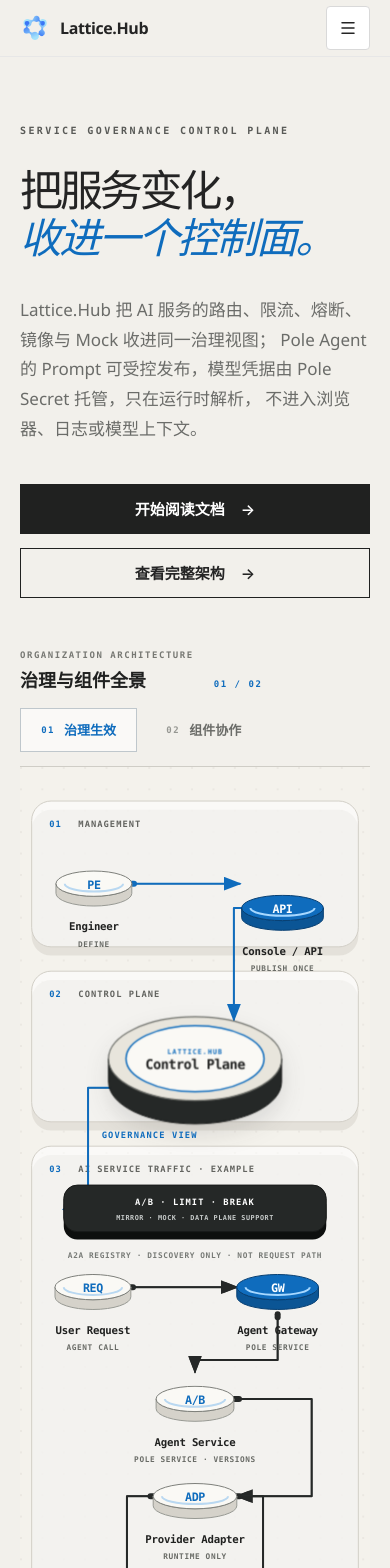
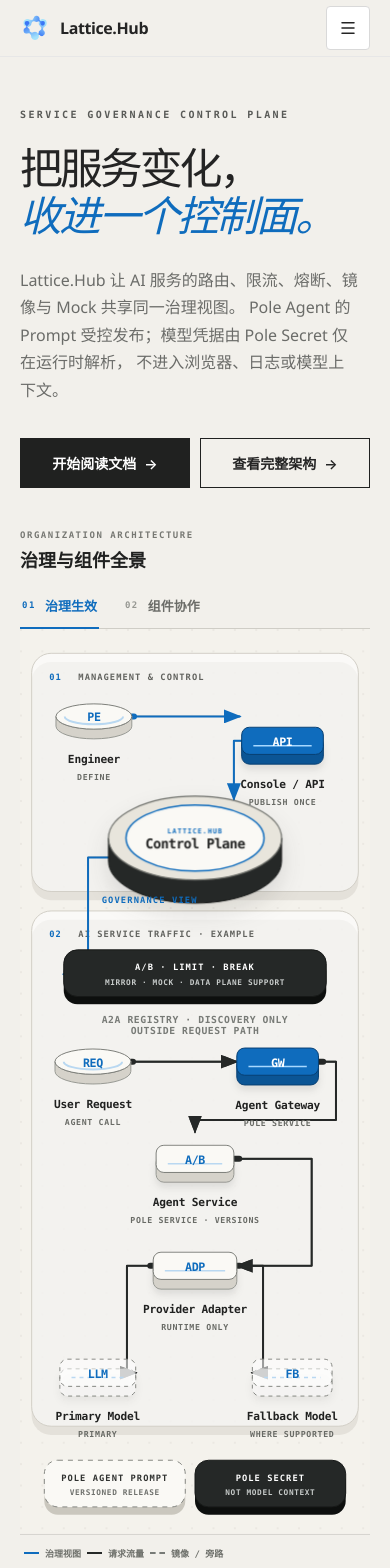
Before and after one commit to lattice-hub/lattice-hub.github.io, a Next.js app: page / in a window 390 px wide. Shown: the top 1568 px of the page. Built offline with nearby package versions, Linux system fonts and the light colour scheme; what fumadocs-ui would draw is missing.

Commit message:
feat: polish homepage architecture layout

```diff
--- a/src/app/page.tsx
+++ b/src/app/page.tsx
@@ -48,7 +48,7 @@
   },
   {
     title: '运行时视图',
-    detail: 'Thin SDK、Local Proxy / Sidecar 与 Proxy Mesh / Gateway 读取版本化治理视图。',
+    detail: 'Rust SDK、Local Proxy / Sidecar 与 Proxy Mesh / Gateway 读取版本化治理视图。',
   },
   {
     title: '能力目录',
@@ -74,7 +74,7 @@
           </article>
           <article>
             <span>03 / RUNTIME</span>
-            <strong>Thin SDK、Local Proxy / Sidecar 与 Proxy Mesh / Gateway</strong>
+            <strong>Rust SDK、Local Proxy / Sidecar 与 Proxy Mesh / Gateway</strong>
           </article>
         </div>
       </aside>
--- a/src/components/site/ArchitectureDiagrams.module.css
+++ b/src/components/site/ArchitectureDiagrams.module.css
@@ -166,6 +166,14 @@
   fill: #d5d2ca;
   stroke: #979993;
   stroke-width: 1;
+}
+
+.shapeslab .nodeBody {
+  filter: drop-shadow(0 5px 4px rgba(32, 33, 32, .1));
+}
+
+.shapeslab .nodeRim {
+  stroke-width: 1.5;
 }
 
 .nodeTop {
@@ -342,18 +350,19 @@
 
 .boundaryLabel {
   fill: #777a76;
-  font-size: 8px;
+  font-size: 8.5px;
   font-weight: 680;
   letter-spacing: .08em;
 }
 
 .legend {
-  position: absolute;
-  right: 18px;
-  bottom: 10px;
   display: flex;
   align-items: center;
+  justify-content: flex-end;
   gap: 8px;
+  min-height: 30px;
+  border-top: 1px solid rgba(129, 128, 121, .24);
+  padding-inline: 12px;
   color: #6e706b;
   font-family: "SFMono-Regular", Consolas, "Liberation Mono", monospace;
   font-size: 9px;
@@ -435,10 +444,11 @@
   }
 
   .legend {
-    right: 12px;
-    bottom: 5px;
+    justify-content: flex-start;
     gap: 6px;
-    font-size: 8px;
+    min-height: 38px;
+    padding-inline: 4px;
+    font-size: 9px;
   }
 
   .legend i {
@@ -451,11 +461,11 @@
   }
 
   .nodeLabel {
-    font-size: 11px;
+    font-size: 11.5px;
   }
 
   .nodeMeta {
-    font-size: 8px;
+    font-size: 8.5px;
   }
 
   .coreTitle {
@@ -471,7 +481,16 @@
   }
 
   .contractMeta {
-    font-size: 7px;
+    font-size: 8px;
+  }
+
+  .boundaryLabel {
+    font-size: 10px;
+    letter-spacing: .06em;
+  }
+
+  .flowLabel {
+    font-size: 9px;
   }
 }
 
--- a/src/components/site/ArchitectureDiagrams.tsx
+++ b/src/components/site/ArchitectureDiagrams.tsx
@@ -3,6 +3,7 @@
 
 type DiagramKind = 'collaboration' | 'governance';
 type NodeTone = 'paper' | 'blue' | 'dark' | 'external';
+type NodeShape = 'disc' | 'slab';
 type FlowTone = 'governance' | 'traffic' | 'shadow';
 
 function FlowPath({
@@ -178,6 +179,7 @@
   depth = 10,
   delay = 0,
   tone = 'paper',
+  shape = 'slab',
 }: {
   x: number;
   y: number;
@@ -188,18 +190,21 @@
   depth?: number;
   delay?: number;
   tone?: NodeTone;
+  shape?: NodeShape;
 }) {
   const radiusX = width / 2;
   const radiusY = Math.max(13, Math.round(width * 0.15));
   const timing = { '--node-delay': `${delay}s` } as CSSProperties;
-  const labelY = radiusY + depth + 25;
+  const labelY = (shape === 'disc' ? radiusY : 14) + depth + 25;
 
   return (
     <g
-      className={`${styles.platformNode} ${styles[`tone${tone}`]}`}
+      className={`${styles.platformNode} ${styles[`tone${tone}`]} ${styles[`shape${shape}`]}`}
       transform={`translate(${x} ${y})`}
     >
       <g className={styles.nodeLift} style={timing}>
+        {shape === 'disc' ? (
+          <>
             <path
               className={styles.nodeBody}
               d={`M ${-radiusX} 0 A ${radiusX} ${radiusY} 0 0 0 ${radiusX} 0 L ${radiusX} ${depth} A ${radiusX} ${radiusY} 0 0 1 ${-radiusX} ${depth} Z`}
@@ -209,6 +214,28 @@
               className={styles.nodeRim}
               d={`M ${-radiusX + 9} 0 A ${radiusX - 9} ${Math.max(7, radiusY - 5)} 0 0 0 ${radiusX - 9} 0`}
             />
+          </>
+        ) : (
+          <>
+            <rect
+              className={styles.nodeBody}
+              height={28}
+              rx="8"
+              width={width}
+              x={-radiusX}
+              y={-14 + depth}
+            />
+            <rect
+              className={styles.nodeTop}
+              height={28}
+              rx="8"
+              width={width}
+              x={-radiusX}
+              y="-14"
+            />
+            <path className={styles.nodeRim} d={`M ${-radiusX + 12} 5 H ${radiusX - 12}`} />
+          </>
+        )}
         <text className={styles.nodeMark} textAnchor="middle" y="5">{mark}</text>
       </g>
       <text className={styles.nodeLabel} textAnchor="middle" y={labelY}>{label}</text>
@@ -376,15 +403,15 @@
       aria-hidden="true"
       className={`${styles.diagram} ${styles.mobileDiagram}`}
       data-diagram-viewport="mobile"
-      viewBox="0 0 360 780"
+      viewBox="0 0 360 820"
     >
       <DiagramDefs compact id={markerId} />
-      <rect className={styles.diagramBackground} height="780" width="360" />
-      <rect fill={`url(#${markerId}-grid)`} height="780" width="360" />
+      <rect className={styles.diagramBackground} height="820" width="360" />
+      <rect fill={`url(#${markerId}-grid)`} height="820" width="360" />
 
       <PanoramaPlane height={165} index="01" label="MANAGEMENT" width={336} x={12} y={35} />
       <PanoramaPlane height={170} index="02" label="CONTROL PLANE" width={336} x={12} y={225} />
-      <PanoramaPlane height={250} index="03" label="RUNTIME" width={336} x={12} y={420} />
+      <PanoramaPlane height={300} index="03" label="RUNTIME" width={336} x={12} y={420} />
 
       <FlowPath d="M 90 105 L 180 105 L 180 270" delay={0.1} markerId={markerId} />
       <FlowPath d="M 270 145 L 220 145 L 220 275" delay={0.45} markerId={markerId} />
@@ -401,7 +428,7 @@
       <PlatformNode delay={1.9} label="Envoy / Gateway" mark="xDS" meta="EXTERNAL" tone="external" width={86} x={82} y={590} />
       <PlatformNode delay={2.15} label="Limiter" mark="L" meta="RUNTIME" tone="dark" width={78} x={270} y={625} />
 
-      <ContractBand label="SPECIFICATION" meta="SHARED CONTRACT" width={270} x={45} y={705} />
+      <ContractBand label="SPECIFICATION" meta="SHARED CONTRACT" width={270} x={45} y={745} />
     </svg>
   );
 }
@@ -414,14 +441,14 @@
       aria-hidden="true"
       className={`${styles.diagram} ${styles.desktopDiagram}`}
       data-diagram-viewport="desktop"
-      viewBox="0 0 1200 620"
+      viewBox="0 0 1200 570"
     >
       <DiagramDefs id={markerId} />
-      <rect className={styles.diagramBackground} height="620" width="1200" />
-      <rect fill={`url(#${markerId}-grid)`} height="620" width="1200" />
+      <rect className={styles.diagramBackground} height="570" width="1200" />
+      <rect fill={`url(#${markerId}-grid)`} height="570" width="1200" />
 
-      <PanoramaPlane height={330} index="01" label="MANAGEMENT & CONTROL" width={315} x={28} y={130} />
-      <PanoramaPlane height={450} index="02" label="AI SERVICE TRAFFIC · EXAMPLE" width={790} x={375} y={55} />
+      <PanoramaPlane height={300} index="01" label="MANAGEMENT & CONTROL" width={315} x={28} y={130} />
+      <PanoramaPlane height={440} index="02" label="AI SERVICE TRAFFIC · EXAMPLE" width={790} x={375} y={55} />
 
       <FlowPath d="M 142 225 L 208 225" delay={0.1} markerId={markerId} />
       <FlowPath d="M 260 245 L 300 245 L 300 350 L 275 350" delay={0.55} markerId={markerId} />
@@ -435,10 +462,10 @@
       <FlowPath d="M 827 325 L 900 325 L 900 280 L 908 280" delay={2.95} markerId={markerId} tone="traffic" />
       <FlowPath d="M 1012 250 L 1042 250" delay={3.2} markerId={markerId} tone="traffic" />
       <FlowPath d="M 1012 280 L 1030 280 L 1030 340 L 1042 340" delay={3.45} markerId={markerId} tone="traffic" />
-      <FlowPath d="M 590 305 L 590 395" delay={3.7} markerId={markerId} tone="shadow" />
+      <FlowPath d="M 642 280 L 665 280 L 665 385 L 590 395" delay={3.7} markerId={markerId} tone="shadow" />
       <FlowPath d="M 642 290 L 700 290 L 700 420 L 742 420" delay={3.95} markerId={markerId} tone="shadow" />
 
-      <PlatformNode delay={0.05} label="Platform Engineer" mark="PE" meta="DEFINE · REVIEW" width={104} x={90} y={225} />
+      <PlatformNode delay={0.05} label="Platform Engineer" mark="PE" meta="DEFINE · REVIEW" shape="disc" width={104} x={90} y={225} />
       <PlatformNode delay={0.45} label="Console / API" mark="API" meta="PUBLISH ONCE" tone="blue" width={104} x={255} y={225} />
       <ControlPlane compact width={176} x={185} y={350} />
       <ContractBand
@@ -449,7 +476,7 @@
         x={440}
         y={92}
       />
-      <PlatformNode delay={1.85} label="User Request" mark="REQ" meta="AGENT CALL" width={88} x={430} y={265} />
+      <PlatformNode delay={1.85} label="User Request" mark="REQ" meta="AGENT CALL" shape="disc" width={88} x={430} y={265} />
       <PlatformNode delay={2.05} label="Agent Gateway" mark="GW" meta="POLE SERVICE · SDK / PROXY" tone="blue" width={104} x={590} y={265} />
       <PlatformNode delay={2.25} label="Agent Service A" mark="A" meta="POLE SERVICE · STABLE" width={94} x={780} y={215} />
       <PlatformNode delay={2.5} label="Agent Service B" mark="B" meta="POLE SERVICE · CANDIDATE" width={94} x={780} y={325} />
@@ -464,7 +491,7 @@
         meta="BUILT-IN PROMPT + OPERATOR INSTRUCTIONS · GUARDED HOT RELOAD"
         width={390}
         x={420}
-        y={530}
+        y={510}
       />
       <ContractBand
         dark
@@ -472,15 +499,13 @@
         meta="RUNTIME RESOLVE · NEVER MODEL CONTEXT"
         width={340}
         x={825}
-        y={530}
+        y={510}
       />
 
-      <text className={styles.flowLabel} x="160" y="206">DEFINE</text>
-      <text className={styles.flowLabel} x="294" y="232">PUBLISH</text>
       <text className={styles.flowLabel} x="360" y="178">GOVERNANCE VIEW</text>
       <text className={`${styles.flowLabel} ${styles.flowLabelTraffic}`} x="485" y="247">REQUEST</text>
       <text className={`${styles.flowLabel} ${styles.flowLabelShadow}`} x="603" y="366">MIRROR / MOCK</text>
-      <text className={styles.boundaryLabel} textAnchor="end" x="1135" y="482">A2A REGISTRY · DISCOVERY ONLY · NOT REQUEST PATH</text>
+      <text className={styles.boundaryLabel} textAnchor="end" x="1135" y="490">A2A REGISTRY · DISCOVERY ONLY · NOT REQUEST PATH</text>
     </svg>
   );
 }
@@ -493,49 +518,48 @@
       aria-hidden="true"
       className={`${styles.diagram} ${styles.mobileDiagram}`}
       data-diagram-viewport="mobile"
-      viewBox="0 0 360 1060"
+      viewBox="0 0 360 930"
     >
       <DiagramDefs compact id={markerId} />
-      <rect className={styles.diagramBackground} height="1060" width="360" />
-      <rect fill={`url(#${markerId}-grid)`} height="1060" width="360" />
+      <rect className={styles.diagramBackground} height="930" width="360" />
+      <rect fill={`url(#${markerId}-grid)`} height="930" width="360" />
 
-      <PanoramaPlane height={150} index="01" label="MANAGEMENT" width={336} x={12} y={35} />
-      <PanoramaPlane height={155} index="02" label="CONTROL PLANE" width={336} x={12} y={210} />
-      <PanoramaPlane height={500} index="03" label="AI SERVICE TRAFFIC · EXAMPLE" width={336} x={12} y={390} />
+      <PanoramaPlane height={245} index="01" label="MANAGEMENT & CONTROL" width={336} x={12} y={25} />
+      <PanoramaPlane height={530} index="02" label="AI SERVICE TRAFFIC · EXAMPLE" width={336} x={12} y={290} />
 
-      <FlowPath d="M 115 120 L 226 120" delay={0.1} markerId={markerId} />
-      <FlowPath d="M 270 145 L 220 145 L 220 260" delay={0.5} markerId={markerId} />
-      <FlowPath d="M 145 330 L 70 330 L 70 455 L 45 455" delay={1.1} markerId={markerId} />
-      <FlowPath d="M 114 535 L 223 535" delay={1.75} markerId={markerId} tone="traffic" />
-      <FlowPath d="M 265 563 L 265 610 L 180 610 L 180 622" delay={2.05} markerId={markerId} tone="traffic" />
-      <FlowPath d="M 220 650 L 300 650 L 300 750 L 223 750" delay={2.4} markerId={markerId} tone="traffic" />
-      <FlowPath d="M 137 750 L 110 750 L 110 850 L 119 850" delay={2.75} markerId={markerId} tone="traffic" />
-      <FlowPath d="M 223 750 L 250 750 L 250 850 L 239 850" delay={3.05} markerId={markerId} tone="traffic" />
+      <FlowPath d="M 115 90 L 226 90" delay={0.1} markerId={markerId} />
+      <FlowPath d="M 270 115 L 220 115 L 220 175" delay={0.5} markerId={markerId} />
+      <FlowPath d="M 145 235 L 70 235 L 70 355 L 45 355" delay={1.1} markerId={markerId} />
+      <FlowPath d="M 114 445 L 223 445" delay={1.75} markerId={markerId} tone="traffic" />
+      <FlowPath d="M 307 445 L 325 445 L 325 505 L 180 505 L 180 517" delay={2.05} markerId={markerId} tone="traffic" />
+      <FlowPath d="M 220 545 L 300 545 L 300 655 L 223 655" delay={2.4} markerId={markerId} tone="traffic" />
+      <FlowPath d="M 137 655 L 110 655 L 110 765 L 119 765" delay={2.75} markerId={markerId} tone="traffic" />
+      <FlowPath d="M 223 655 L 250 655 L 250 765 L 239 765" delay={3.05} markerId={markerId} tone="traffic" />
 
-      <PlatformNode delay={0.05} label="Engineer" mark="PE" meta="DEFINE" width={78} x={76} y={120} />
-      <PlatformNode delay={0.45} label="Console / API" mark="API" meta="PUBLISH ONCE" tone="blue" width={84} x={270} y={145} />
-      <ControlPlane compact width={178} x={180} y={300} />
+      <PlatformNode delay={0.05} label="Engineer" mark="PE" meta="DEFINE" shape="disc" width={78} x={76} y={90} />
+      <PlatformNode delay={0.45} label="Console / API" mark="API" meta="PUBLISH ONCE" tone="blue" width={84} x={270} y={115} />
+      <ControlPlane compact width={178} x={180} y={215} />
       <ContractBand
         dark
         label="A/B · LIMIT · BREAK"
         meta="MIRROR · MOCK · DATA PLANE SUPPORT"
         width={270}
         x={45}
-        y={430}
+        y={330}
       />
-      <PlatformNode delay={1.7} label="User Request" mark="REQ" meta="AGENT CALL" width={78} x={75} y={535} />
-      <PlatformNode delay={1.95} label="Agent Gateway" mark="GW" meta="POLE SERVICE" tone="blue" width={84} x={265} y={535} />
-      <PlatformNode delay={2.3} label="Agent Service" mark="A/B" meta="POLE SERVICE · VERSIONS" width={80} x={180} y={650} />
-      <PlatformNode delay={2.65} label="Provider Adapter" mark="ADP" meta="RUNTIME ONLY" width={86} x={180} y={750} />
-      <PlatformNode delay={2.95} label="Primary Model" mark="LLM" meta="PRIMARY" tone="external" width={78} x={80} y={850} />
-      <PlatformNode delay={3.25} label="Fallback Model" mark="FB" meta="WHERE SUPPORTED" tone="external" width={82} x={280} y={850} />
+      <PlatformNode delay={1.7} label="User Request" mark="REQ" meta="AGENT CALL" shape="disc" width={78} x={75} y={445} />
+      <PlatformNode delay={1.95} label="Agent Gateway" mark="GW" meta="POLE SERVICE" tone="blue" width={84} x={265} y={445} />
+      <PlatformNode delay={2.3} label="Agent Service" mark="A/B" meta="POLE SERVICE · VERSIONS" width={80} x={180} y={545} />
+      <PlatformNode delay={2.65} label="Provider Adapter" mark="ADP" meta="RUNTIME ONLY" width={86} x={180} y={655} />
+      <PlatformNode delay={2.95} label="Primary Model" mark="LLM" meta="PRIMARY" tone="external" width={78} x={80} y={765} />
+      <PlatformNode delay={3.25} label="Fallback Model" mark="FB" meta="WHERE SUPPORTED" tone="external" width={82} x={280} y={765} />
 
       <ContractBand
         label="POLE AGENT PROMPT"
         meta="VERSIONED RELEASE"
         width={145}
         x={25}
-        y={940}
+        y={855}
       />
       <ContractBand
         dark
@@ -543,11 +567,14 @@
         meta="NOT MODEL CONTEXT"
         width={155}
         x={180}
-        y={940}
+        y={855}
       />
 
-      <text className={styles.flowLabel} x="84" y="382">GOVERNANCE VIEW</text>
-      <text className={styles.boundaryLabel} textAnchor="middle" x="180" y="505">A2A REGISTRY · DISCOVERY ONLY · NOT REQUEST PATH</text>
+      <text className={styles.flowLabel} x="84" y="282">GOVERNANCE VIEW</text>
+      <text className={styles.boundaryLabel} textAnchor="middle" x="180" y="405">
+        <tspan x="180">A2A REGISTRY · DISCOVERY ONLY</tspan>
+        <tspan x="180" dy="12">OUTSIDE REQUEST PATH</tspan>
+      </text>
     </svg>
   );
 }
--- a/src/components/site/ArchitectureFlow.module.css
+++ b/src/components/site/ArchitectureFlow.module.css
@@ -6,19 +6,17 @@
 
 .topbar {
   display: flex;
-  min-height: 74px;
-  align-items: end;
+  min-height: 68px;
+  align-items: center;
   justify-content: space-between;
   gap: 36px;
   border-bottom: 1px solid #cfcdc6;
-  padding-bottom: 17px;
 }
 
 .header {
   display: flex;
   min-width: 0;
-  align-items: end;
-  gap: 20px;
+  align-items: center;
 }
 
 .header > div {
@@ -27,7 +25,6 @@
 }
 
 .kicker,
-.counter,
 .switchButton span,
 .caption > div > span {
   font-family: "SFMono-Regular", Consolas, "Liberation Mono", monospace;
@@ -47,31 +44,28 @@
   font-weight: 640;
 }
 
-.counter {
-  padding-bottom: 3px;
-  color: #0f6cbd;
-}
-
 .switcher {
   display: flex;
-  gap: 8px;
+  align-self: stretch;
+  gap: 24px;
 }
 
 .switchButton {
+  position: relative;
   display: flex;
-  min-height: 44px;
+  min-height: 48px;
   align-items: center;
   justify-content: center;
   gap: 9px;
-  border: 1px solid transparent;
-  padding: 0 17px;
+  border: 0;
+  padding: 0 4px;
   background: transparent;
   color: #6b6c68;
   cursor: pointer;
   font: inherit;
   font-size: 13px;
   font-weight: 620;
-  transition: border-color 160ms ease, color 160ms ease, background 160ms ease;
+  transition: color 220ms cubic-bezier(.16, 1, .3, 1);
 }
 
 .switchButton span {
@@ -79,14 +73,31 @@
 }
 
 .switchButton:hover {
-  border-color: #c9c7c0;
   color: #202120;
 }
 
 .switchButton[aria-pressed="true"] {
-  border-color: #bfc7cc;
-  background: rgba(255, 255, 255, .62);
   color: #0f6cbd;
+}
+
+.switchButton::after {
+  position: absolute;
+  right: 0;
+  bottom: -1px;
+  left: 0;
+  height: 2px;
+  background: #0f6cbd;
+  content: "";
+  opacity: 0;
+  transform: scaleX(.55);
+  transition:
+    opacity 220ms cubic-bezier(.16, 1, .3, 1),
+    transform 220ms cubic-bezier(.16, 1, .3, 1);
+}
+
+.switchButton[aria-pressed="true"]::after {
+  opacity: 1;
+  transform: scaleX(1);
 }
 
 .switchButton[aria-pressed="true"] span {
@@ -109,7 +120,7 @@
   gap: 32px;
   align-items: end;
   border-top: 1px solid #cfcdc6;
-  padding-top: 20px;
+  padding-top: 18px;
 }
 
 .caption > div {
@@ -161,8 +172,8 @@
 @media (max-width: 720px) {
   .topbar {
     display: grid;
-    gap: 16px;
-    padding-bottom: 14px;
+    gap: 10px;
+    padding-top: 2px;
   }
 
   .header {
@@ -172,12 +183,13 @@
   .switcher {
     display: grid;
     grid-template-columns: repeat(2, 1fr);
-    gap: 8px;
+    gap: 24px;
   }
 
   .switchButton {
     width: 100%;
-    padding-inline: 10px;
+    min-height: 46px;
+    padding-inline: 2px;
   }
 
   .caption {
--- a/src/components/site/ArchitectureFlow.tsx
+++ b/src/components/site/ArchitectureFlow.tsx
@@ -13,7 +13,7 @@
     id: 'governance',
     index: '01',
     label: '治理生效',
-    title: '让已接入的 AI 服务调用路径，遵循同一套治理意图。',
+    title: '让已接入的 AI 服务，沿调用链执行同一套治理意图。',
     detail:
       '以承载 Agent 的 Pole Service 为例：A/B 路由、限流、熔断、镜像与 Mock 由已接入数据面按支持范围执行；Pole Agent 的 Prompt 与模型凭据则独立发布和托管。',
   },
@@ -43,9 +43,6 @@
             <span className={styles.kicker}>ORGANIZATION ARCHITECTURE</span>
             <strong id="architecture-flow-title">治理与组件全景</strong>
           </div>
-          <span className={styles.counter} aria-hidden="true">
-            {activeSlide.index} / 02
-          </span>
         </div>
 
         <div className={styles.switcher} aria-label="选择架构主题">
--- a/src/components/site/HomeHero.tsx
+++ b/src/components/site/HomeHero.tsx
@@ -12,8 +12,8 @@
           <span>收进一个控制面。</span>
         </h1>
         <p className={styles.heroLede}>
-          Lattice.Hub 把 AI 服务的路由、限流、熔断、镜像与 Mock 收进同一治理视图；
-          Pole Agent 的 Prompt 可受控发布，模型凭据由 Pole Secret 托管，只在运行时解析，
+          Lattice.Hub 让 AI 服务的路由、限流、熔断、镜像与 Mock 共享同一治理视图。
+          Pole Agent 的 Prompt 受控发布；模型凭据由 Pole Secret 仅在运行时解析，
           不进入浏览器、日志或模型上下文。
         </p>
         <div className={styles.heroActions}>
--- a/src/components/site/HomePage.module.css
+++ b/src/components/site/HomePage.module.css
@@ -14,7 +14,7 @@
 .hero {
   display: block;
   min-height: 920px;
-  padding-block: 96px 126px;
+  padding-block: 78px 80px;
 }
 
 .heroCopy {
@@ -39,7 +39,7 @@
 .eyebrow {
   grid-column: 1;
   grid-row: 1;
-  margin: 0 0 32px;
+  margin: 0 0 26px;
   color: #595a57;
   letter-spacing: .24em;
 }
@@ -73,8 +73,8 @@
   max-width: 500px;
   margin: 0;
   color: #6b6c69;
-  font-size: 18px;
-  line-height: 1.75;
+  font-size: 17px;
+  line-height: 1.72;
   text-wrap: pretty;
 }
 
@@ -84,7 +84,7 @@
   display: flex;
   flex-wrap: wrap;
   gap: 14px;
-  margin-top: 40px;
+  margin-top: 34px;
 }
 
 .button,
@@ -153,7 +153,7 @@
 .heroVisual {
   position: relative;
   min-width: 0;
-  margin-top: 74px;
+  margin-top: 54px;
   animation-delay: 90ms;
 }
 
@@ -679,7 +679,7 @@
   .hero {
     width: min(1060px, calc(100% - 56px));
     min-height: auto;
-    padding-block: 92px 110px;
+    padding-block: 72px 76px;
   }
 
   .heroCopy {
@@ -702,11 +702,11 @@
 
   .heroLede {
     max-width: 650px;
-    margin-top: 34px;
+    margin-top: 28px;
   }
 
   .heroVisual {
-    margin-top: 64px;
+    margin-top: 50px;
   }
 
   .governanceLayout,
@@ -735,7 +735,7 @@
 
   .hero {
     width: calc(100% - 40px);
-    padding-block: 68px 82px;
+    padding-block: 52px 48px;
   }
 
   .hero h1 {
@@ -745,20 +745,25 @@
   .heroLede,
   .sectionIntro,
   .agentCopy {
-    font-size: 17px;
+    font-size: 16px;
   }
 
   .heroActions {
-    flex-direction: column;
+    flex-wrap: nowrap;
+    gap: 10px;
   }
 
   .button {
-    width: 100%;
+    flex: 1;
+    min-width: 0;
+    padding-inline: 10px;
+    gap: 8px;
+    font-size: 14px;
   }
 
   .heroVisual {
     width: 100%;
-    margin-top: 52px;
+    margin-top: 40px;
     margin-left: 0;
   }
 
```
Also changed, not shown: context-kg/tasks/lessons.md (+6 -0 lines), context-kg/tasks/todo.md (+24 -0 lines), 1 other file (tests, documents, lock files or other folders). Lines whose indentation alone changed are shown as unchanged.
